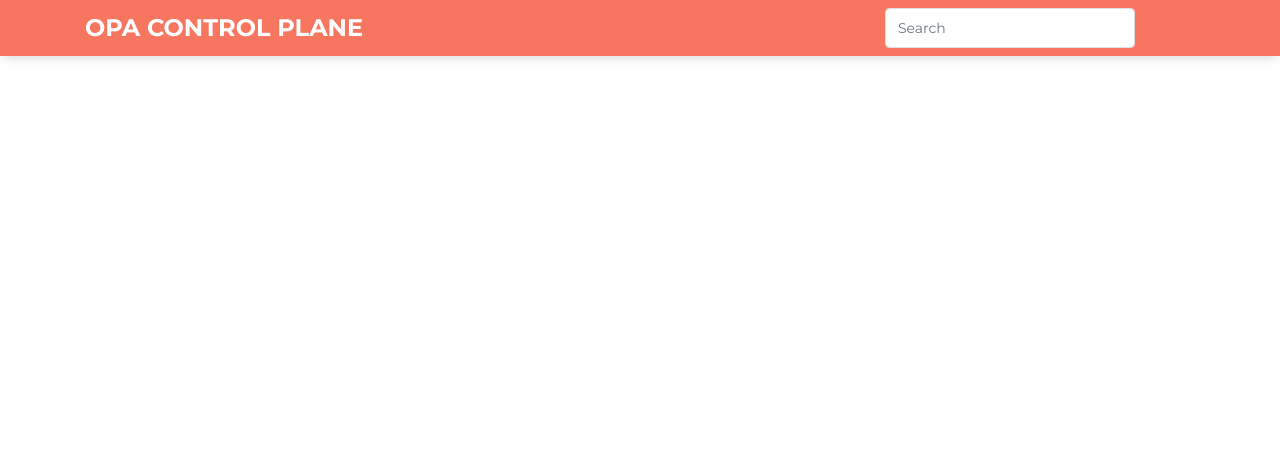
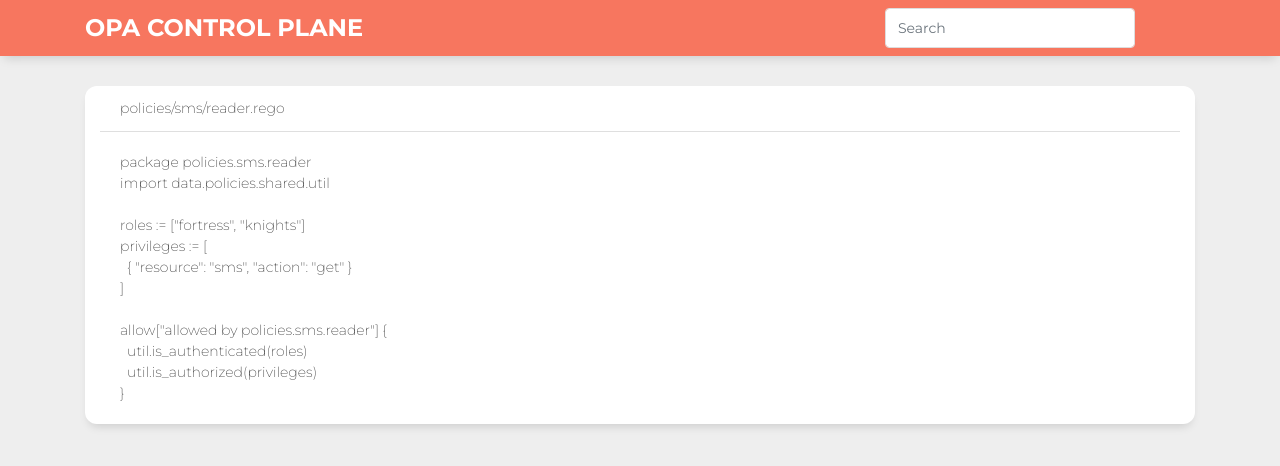
Before and after one commit to ton3s/hello-world-template, a React (Create React App) app: page / in a window 1280 px wide. Shown: the top 466 px of the page. Built offline with nearby package versions, Linux system fonts and the light colour scheme.

Commit message:
Add card

```diff
--- a/src/components/App.js
+++ b/src/components/App.js
@@ -5,6 +5,7 @@ import {
 	Switch,
 	Redirect,
 } from 'react-router-dom'
+import { Container, Card, ListGroup, ListGroupItem } from 'reactstrap'
 
 // Components
 import CandleNavbar from './OPANavbar'
@@ -31,9 +32,35 @@ export default function OPAControlPlane() {
 		setSearchTerm(searchTerm)
 	}
 
+	const styles = {
+		section: {
+			padding: '30px 0',
+			height: '100vh',
+		},
+		text: {
+			paddingTop: '20px',
+			paddingBottom: '20px',
+			whiteSpace: 'pre-wrap',
+		},
+	}
+
+	const string =
+		'package policies.sms.reader\nimport data.policies.shared.util\n\nroles := ["fortress", "knights"]\nprivileges := [\n  { "resource": "sms", "action": "get" }\n]\n\nallow["allowed by policies.sms.reader"] {\n  util.is_authenticated(roles)\n  util.is_authorized(privileges)\n}'
+	console.log(string)
+
 	return (
 		<Router>
 			<CandleNavbar searchTerm={searchTerm} handleSearch={handleSearch} />
+			<div style={styles.section} className='section-gray' id='cards'>
+				<Container>
+					<Card className='container justify-content-center animate__animated animate__flipInX'>
+						<ListGroup flush>
+							<ListGroupItem>policies/sms/reader.rego</ListGroupItem>
+							<ListGroupItem style={styles.text}>{string}</ListGroupItem>
+						</ListGroup>
+					</Card>
+				</Container>
+			</div>
 		</Router>
 	)
 }
--- a/src/components/OPANavbar.js
+++ b/src/components/OPANavbar.js
@@ -5,9 +5,12 @@ import {
 	FormGroup,
 	Form,
 	Input,
+	Container,
+	Nav,
 	NavbarBrand,
 	Navbar,
-	Container,
+	NavItem,
+	NavLink,
 } from 'reactstrap'
 
 const styles = {
@@ -42,7 +45,7 @@ export default function OPANavbar({ searchTerm, handleSearch }) {
 			<Navbar color='danger' expand='lg' style={styles.nav}>
 				<Container>
 					<NavbarBrand
-						className='col-md-8 text-center text-md-left animate__animated animate__fadeInDownBig'
+						className='col-md-4 text-center text-md-left animate__animated animate__fadeInDownBig'
 						style={styles.title}
 						onClick={navigateHome}>
 						OPA Control Plane
```
